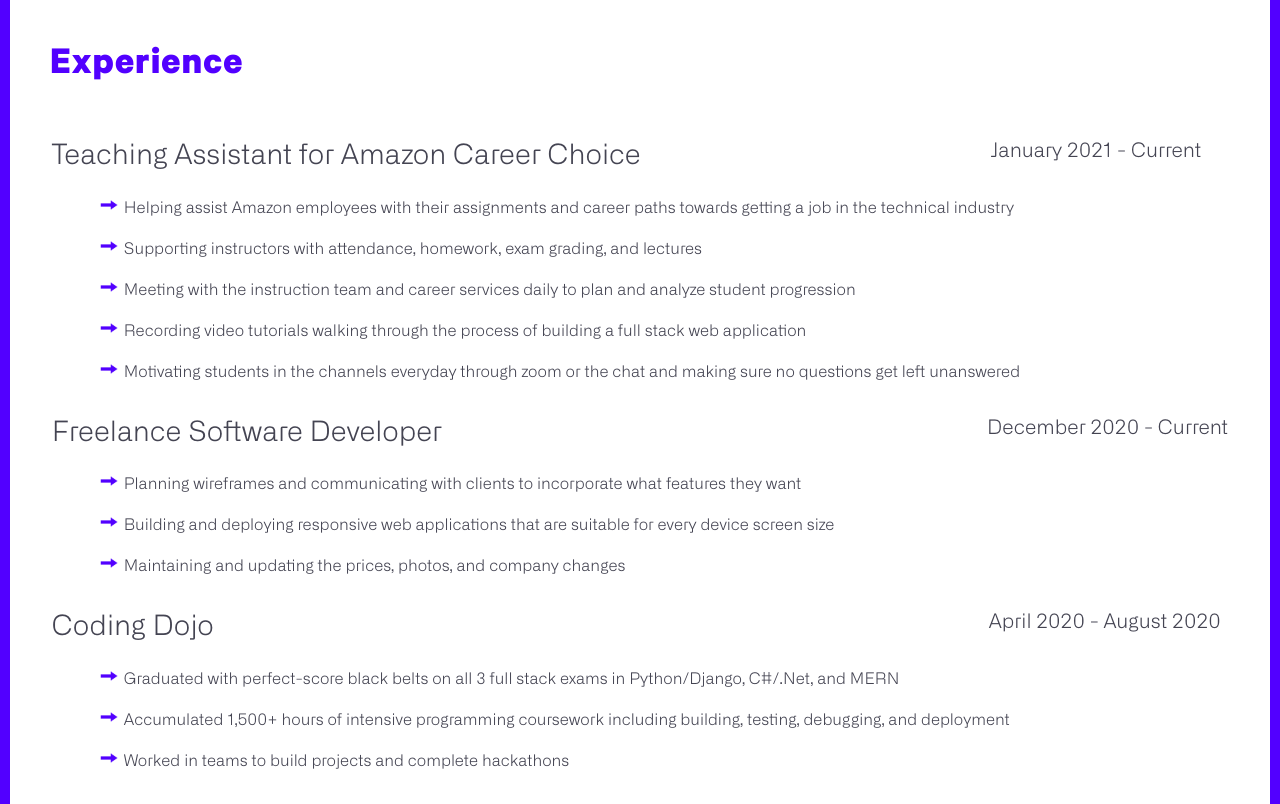
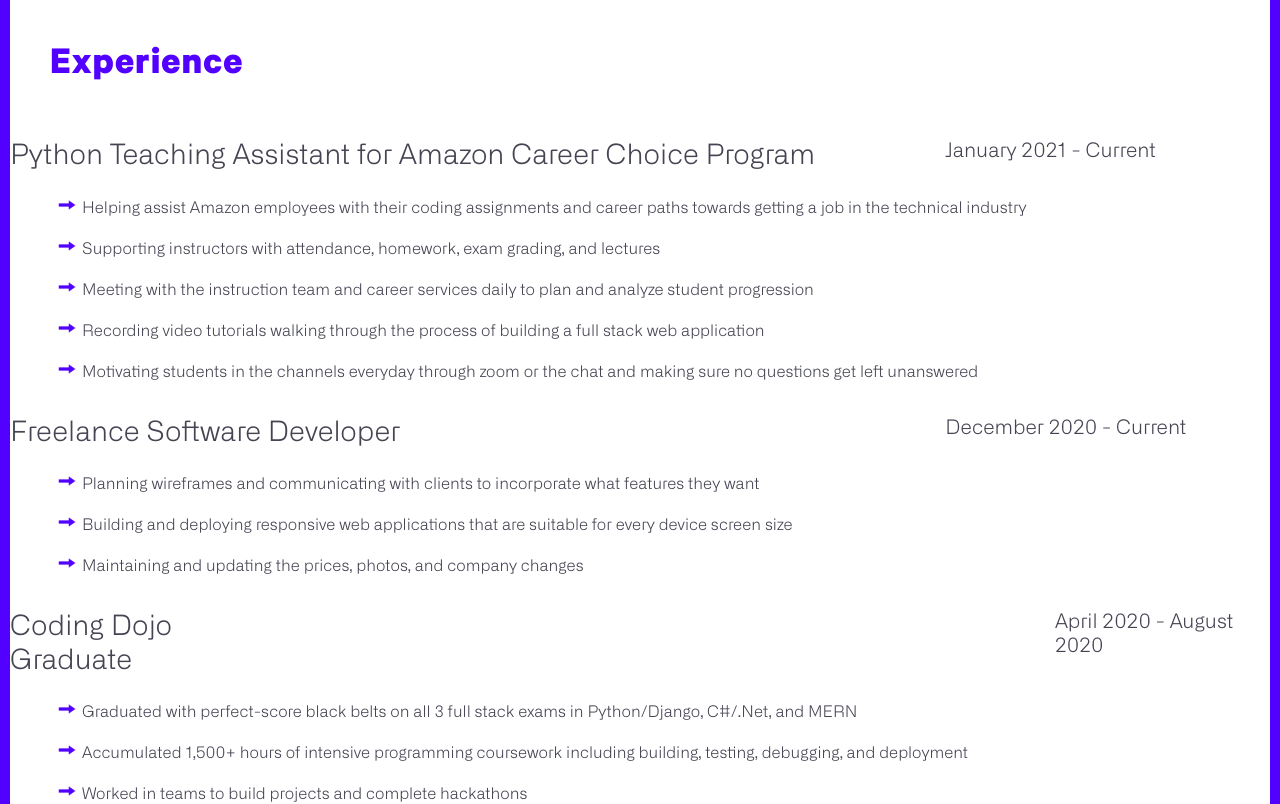
Before and after one commit to makennamartin97/frontend-portfolio, a React (Create React App) app: page / in a window 1280 px wide. Shown: the part 2400-3204 px from the top of the page. Built offline with nearby package versions, Linux system fonts and the light colour scheme.

Commit message:
font size update

```diff
--- a/package.json
+++ b/package.json
@@ -9,11 +9,9 @@
     "@testing-library/react": "^11.1.0",
     "@testing-library/user-event": "^12.1.10",
     "animate.css": "^4.1.1",
-    "axios": "^0.21.1",
     "bootstrap": "^5.0.0",
     "emailjs-com": "^2.6.4",
     "react": "^17.0.2",
-    "react-animated-text": "^0.1.4",
     "react-animations": "^1.0.0",
     "react-bootstrap": "^1.5.2",
     "react-dom": "^17.0.2",
--- a/src/App.css
+++ b/src/App.css
@@ -511,7 +511,7 @@ label {
   margin-right: 545px;
 }
 #l1{
-  margin-right: 350px;
+  margin-right: 130px;
 
 }
 .thename .year {
--- a/src/components/Experience.js
+++ b/src/components/Experience.js
@@ -18,12 +18,12 @@ const Experience = () => {
                     <Fade top>
                     <div className="place">
                         <div className="thename">
-                            <h3 id="l1">Teaching Assistant for Amazon Career Choice</h3>
+                            <h3 id="l1">Python Teaching Assistant for Amazon Career Choice Program</h3>
                             <h3 className="year">January 2021 - Current</h3>
                         </div>
                         <div className="detail">
                             <ul>
-                                <li><img src={a}/>Helping assist Amazon employees with their assignments and career paths towards getting a job in the technical industry</li>
+                                <li><img src={a}/>Helping assist Amazon employees with their coding assignments and career paths towards getting a job in the technical industry</li>
                                 <li><img src={a}/>Supporting instructors with attendance, homework, exam grading, and lectures</li>
                                 <li><img src={a}/>Meeting with the instruction team and career services daily to plan and analyze student progression</li>
                                 <li><img src={a}/>Recording video tutorials walking through the process of building a full stack web application</li>
@@ -50,7 +50,7 @@ const Experience = () => {
                     <Fade top>
                     <div className="place">
                         <div className="thename">
-                            <h3 id="l3">Coding Dojo</h3>
+                            <h3 id="l3">Coding Dojo Graduate</h3>
                             <h3 className="year">April 2020 - August 2020</h3>
                         </div>
                         <div className="detail">
--- a/src/components/Section1.js
+++ b/src/components/Section1.js
@@ -3,6 +3,7 @@ import me from '../images/minime.jpg';
 import gh from '../images/github-sign.png';
 import linked from '../images/linkedin.png';
 import Wave from 'react-wavify'
+
 
 const Section1= () => {
 
--- a/src/components/csscolors.js
+++ /dev/null
@@ -1,6 +0,0 @@
-export default[
-    'cornflowerblue',
-    'tomato',
-    'lightcoral',
-    'palevioletred'
-]
```
Also changed, not shown: src/components/Canvas.js (deleted, +0 -19 lines), src/components/Name.js (deleted, +0 -23 lines), 2 other files (tests, documents, lock files or other folders).
